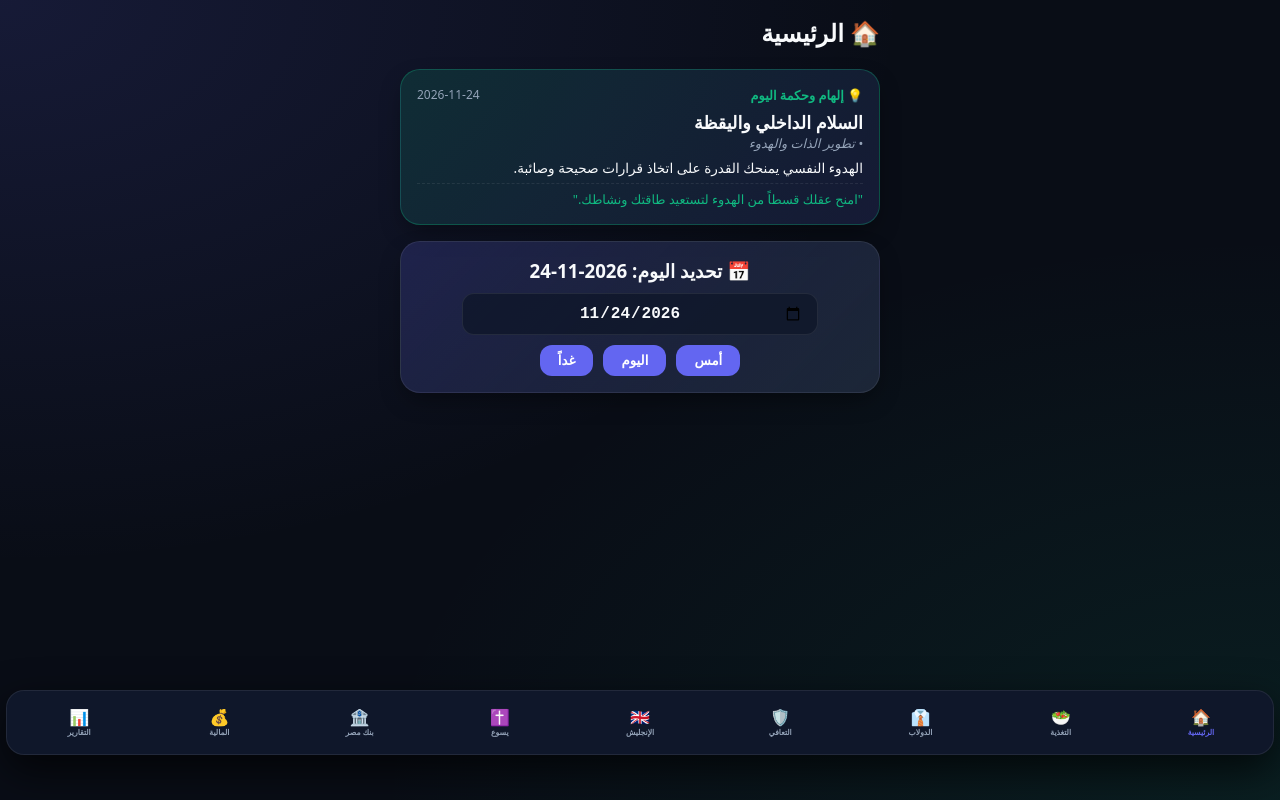
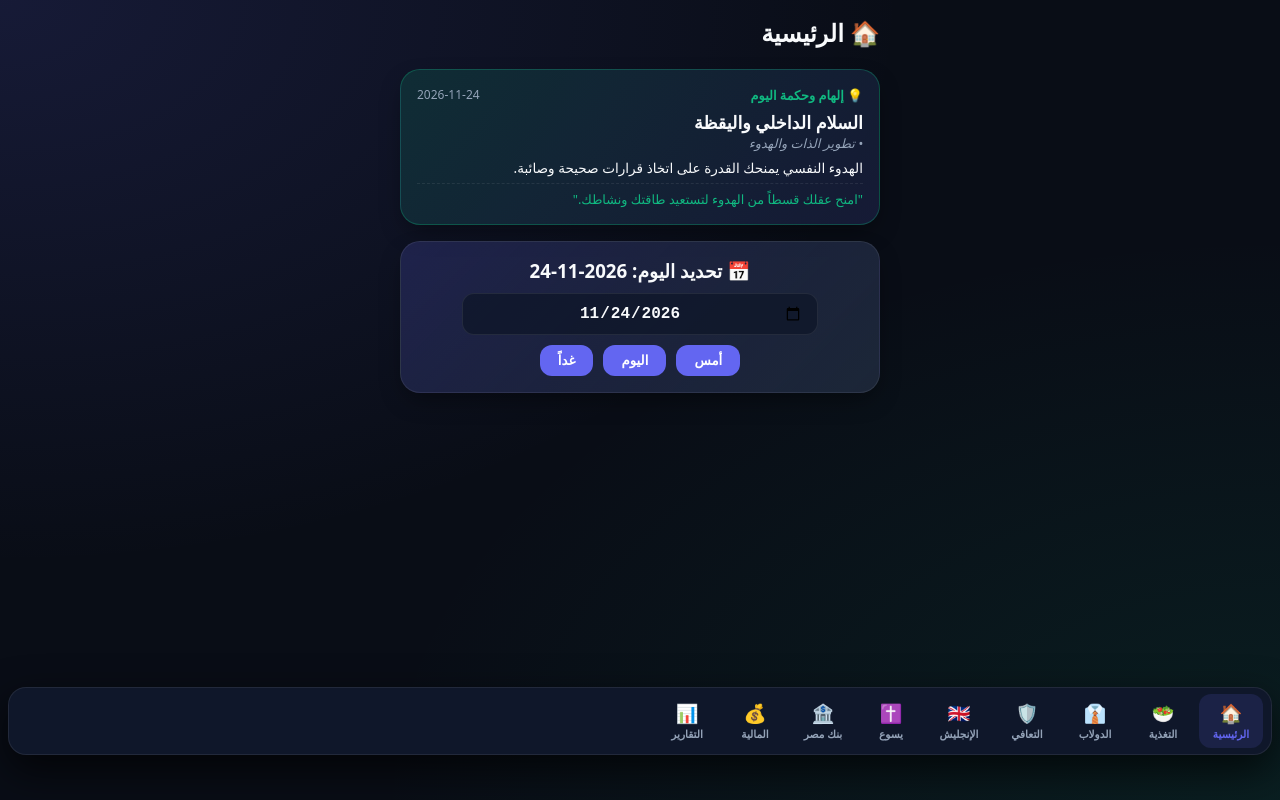
Before and after one commit to aymankeroles3699-cyber/Life-app, a plain HTML site: page index.html in a window 1280 px wide. Both pictures are taken after a click on the button "🏠 الرئيسية". Drawn offline with nearby package versions, Linux system fonts and the light colour scheme.

Commit message:
Update index.html

```diff
--- a/index.html
+++ b/index.html
@@ -261,42 +261,58 @@
       gap: 8px;
     }
 
-    /* الشريط السفلي العائم */
+    /* الشريط السفلي العائم القابل للسحب الأفقي */
     .bottom-nav {
       position: fixed;
       bottom: 45px;
-      left: 6px;
-      right: 6px;
-      height: 65px;
+      left: 8px;
+      right: 8px;
+      height: 68px;
       background: #0f172a;
       border: 1px solid var(--card-border);
       border-radius: 18px;
       display: flex;
-      justify-content: space-around;
+      justify-content: flex-start;
       align-items: center;
+      gap: 4px;
+      overflow-x: auto;
+      overflow-y: hidden;
+      -webkit-overflow-scrolling: touch;
+      scroll-behavior: smooth;
+      scrollbar-width: none;
       z-index: 9999;
       box-shadow: 0 15px 40px rgba(0, 0, 0, 0.7);
-      padding: 0 2px;
+      padding: 0 8px;
+    }
+
+    .bottom-nav::-webkit-scrollbar {
+      display: none;
     }
 
     .nav-btn {
       background: none;
       border: none;
       color: var(--subtext);
-      font-size: 0.48rem;
+      font-size: 0.66rem;
       display: flex;
       flex-direction: column;
       align-items: center;
-      gap: 1px;
+      justify-content: center;
+      gap: 3px;
       cursor: pointer;
       font-weight: bold;
-      flex: 1;
-      padding: 2px 0;
+      flex: 0 0 auto;
+      min-width: 64px;
+      height: 54px;
+      padding: 4px 8px;
+      border-radius: 12px;
       white-space: nowrap;
+      transition: background 0.2s ease, color 0.2s ease;
     }
 
     .nav-btn.active {
       color: var(--primary);
+      background: rgba(99, 102, 241, 0.14);
     }
 
     .diet-hero-card {
@@ -935,42 +951,42 @@
 
   </div>
 
-  <!-- الشريط السفلي -->
-  <div class="bottom-nav">
+  <!-- الشريط السفلي القابل للسحب -->
+  <div class="bottom-nav" id="bottom-nav">
     <button class="nav-btn active" id="btn-home" onclick="switchTab('home')">
-      <span style="font-size: 1rem;">🏠</span>
+      <span style="font-size: 1.15rem;">🏠</span>
       <span>الرئيسية</span>
     </button>
     <button class="nav-btn" id="btn-diet" onclick="switchTab('diet')">
-      <span style="font-size: 1rem;">🥗</span>
+      <span style="font-size: 1.15rem;">🥗</span>
       <span>التغذية</span>
     </button>
     <button class="nav-btn" id="btn-outfit" onclick="switchTab('outfit')">
-      <span style="font-size: 1rem;">👔</span>
+      <span style="font-size: 1.15rem;">👔</span>
       <span>الدولاب</span>
     </button>
     <button class="nav-btn" id="btn-recovery" onclick="switchTab('recovery')">
-      <span style="font-size: 1rem;">🛡️</span>
+      <span style="font-size: 1.15rem;">🛡️</span>
       <span>التعافي</span>
     </button>
     <button class="nav-btn" id="btn-english" onclick="switchTab('english')">
-      <span style="font-size: 1rem;">🇬🇧</span>
+      <span style="font-size: 1.15rem;">🇬🇧</span>
       <span>الإنجليش</span>
     </button>
     <button class="nav-btn" id="btn-jesus" onclick="switchTab('jesus')">
-      <span style="font-size: 1rem;">✝️</span>
+      <span style="font-size: 1.15rem;">✝️</span>
       <span>يسوع</span>
     </button>
     <button class="nav-btn" id="btn-bank" onclick="switchTab('bank')">
-      <span style="font-size: 1rem;">🏦</span>
+      <span style="font-size: 1.15rem;">🏦</span>
       <span>بنك مصر</span>
     </button>
     <button class="nav-btn" id="btn-finance" onclick="switchTab('finance')">
-      <span style="font-size: 1rem;">💰</span>
+      <span style="font-size: 1.15rem;">💰</span>
       <span>المالية</span>
     </button>
     <button class="nav-btn" id="btn-reports" onclick="switchTab('reports')">
-      <span style="font-size: 1rem;">📊</span>
+      <span style="font-size: 1.15rem;">📊</span>
       <span>التقارير</span>
     </button>
   </div>
@@ -1107,46 +1123,51 @@
       renderOutfitInsights();
     }
 
+    function scrollNavButtonIntoView(btnId) {
+      const btn = document.getElementById(btnId);
+      if (btn && typeof btn.scrollIntoView === 'function') {
+        btn.scrollIntoView({ behavior: 'smooth', inline: 'center', block: 'nearest' });
+      }
+    }
+
     function switchTab(tabName) {
       document.querySelectorAll('.tab-content').forEach(el => el.classList.remove('active'));
       document.querySelectorAll('.nav-btn').forEach(el => el.classList.remove('active'));
 
+      const activeBtnId = `btn-${tabName}`;
+      const activeBtn = document.getElementById(activeBtnId);
+      if (activeBtn) {
+        activeBtn.classList.add('active');
+        scrollNavButtonIntoView(activeBtnId);
+      }
+
       if (tabName === 'home') {
         document.getElementById('tab-home').classList.add('active');
-        document.getElementById('btn-home').classList.add('active');
         updateDailyWisdom();
       } else if (tabName === 'diet') {
         document.getElementById('tab-diet').classList.add('active');
-        document.getElementById('btn-diet').classList.add('active');
         renderDietTab();
       } else if (tabName === 'outfit') {
         document.getElementById('tab-outfit').classList.add('active');
-        document.getElementById('btn-outfit').classList.add('active');
         refreshOutfitTabUI();
       } else if (tabName === 'recovery') {
         document.getElementById('tab-recovery').classList.add('active');
-        document.getElementById('btn-recovery').classList.add('active');
         renderRecoveryTab();
       } else if (tabName === 'english') {
         document.getElementById('tab-english').classList.add('active');
-        document.getElementById('btn-english').classList.add('active');
         renderEnglishTab();
       } else if (tabName === 'jesus') {
         document.getElementById('tab-jesus').classList.add('active');
-        document.getElementById('btn-jesus').classList.add('active');
         renderJesusTab();
       } else if (tabName === 'bank') {
         document.getElementById('tab-bank').classList.add('active');
-        document.getElementById('btn-bank').classList.add('active');
         renderBankTab();
       } else if (tabName === 'finance') {
         document.getElementById('tab-finance').classList.add('active');
-        document.getElementById('btn-finance').classList.add('active');
         populateExpenseMonths();
         renderFinanceTab();
       } else if (tabName === 'reports') {
         document.getElementById('tab-reports').classList.add('active');
-        document.getElementById('btn-reports').classList.add('active');
         renderReports();
       }
     }
```
